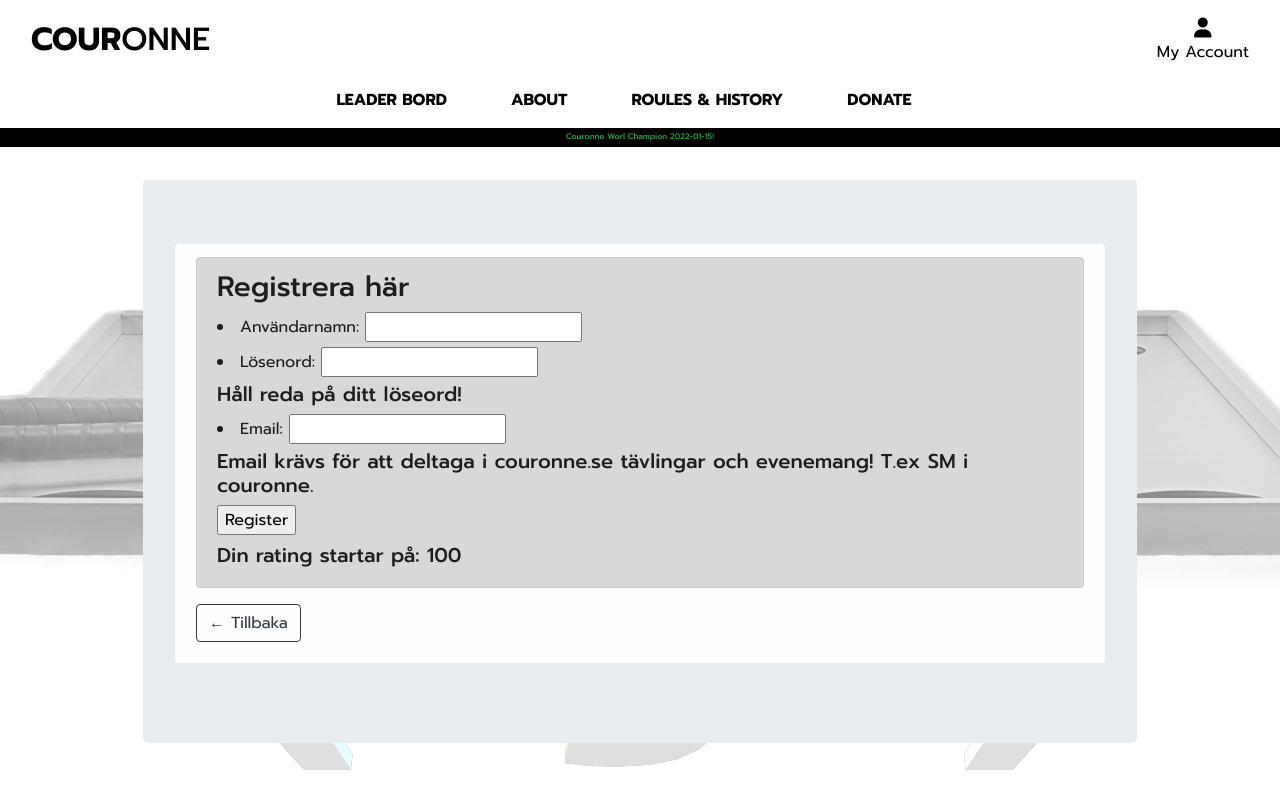
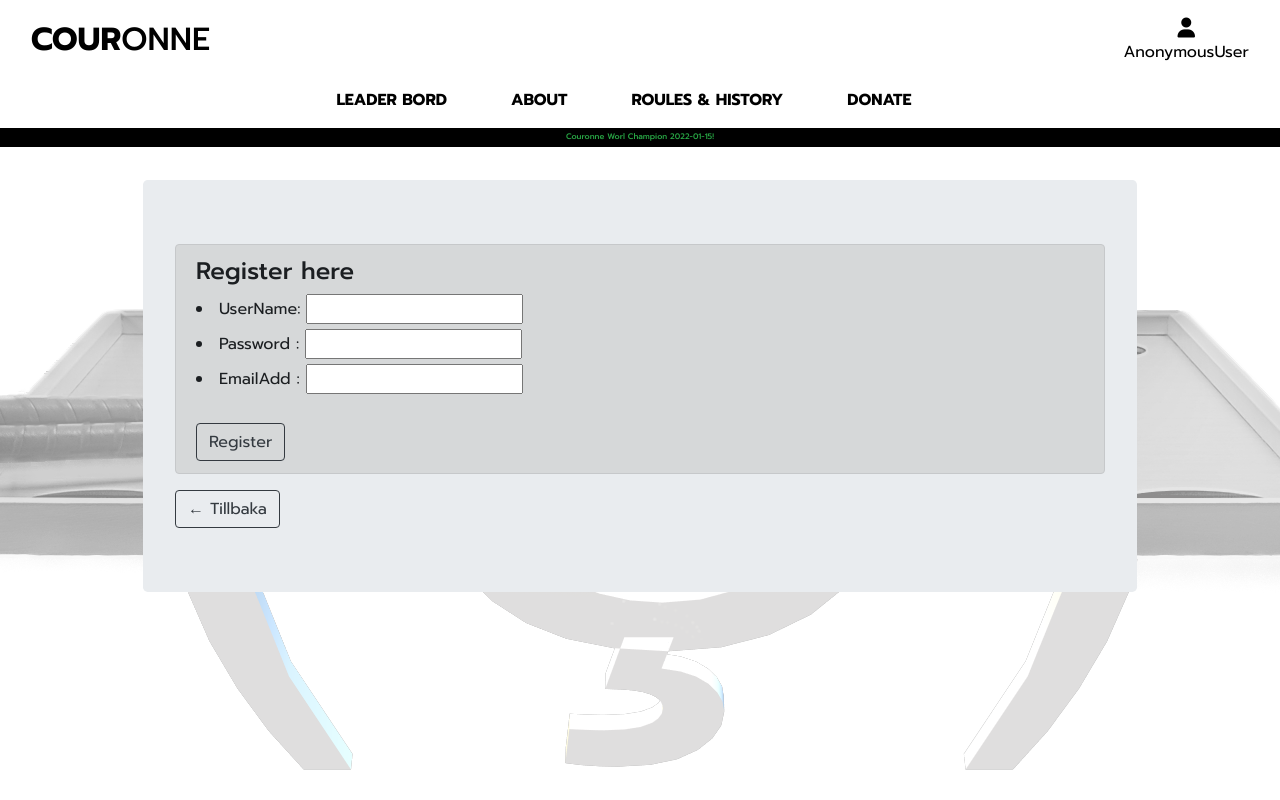
Before and after one commit to manell0/couronne, a Django app: page /register/ in a window 1280 px wide. Run offline with Django 3.2, Linux system fonts and the light colour scheme; some libraries are stand-ins or nearby versions.

Commit message:
Update forms and templates links

```diff
--- a/home/forms.py
+++ b/home/forms.py
@@ -5,36 +5,31 @@ from django.utils.translation import gettext_lazy as _
 from django.core import validators
 
 class UserForm(forms.ModelForm):
-    password = forms.CharField(widget=forms.PasswordInput(), label='Lösenord', help_text='<h5>Håll reda på ditt löseord!</h5>')
+    password = forms.CharField(widget=forms.PasswordInput(), label='Password ')
     class Meta():
         model = User
         fields = ('username','password','email')
-
-        labels = {"username":"Användarnamn","email":"Email"}
-        help_texts = {'username': _(''),'email': _('<h5> Email krävs för att deltaga i couronne.se tävlingar och evenemang! T.ex SM i couronne.</h5>')}
-
-
+        labels = {"username":"UserName","email":"EmailAdd "}
+        help_texts = {'username': _(''),'email': _('')}
 
 
 class UserProfileInfoForm(forms.ModelForm):
     class Meta():
         model = UserProfileInfo
         fields = ['club_location']
-
-        labels = {"club_location":"Klubb"}
-        help_texts = {'club_location': _('<h5>Klubb / Spelställe (hemma eller skolan, jobbet) / Ort</h5>')}
-        error_messages = {'club_location': {'max_length': _("Nämen så där långt... Max 40 tecken!")}}
+        labels = {"club_location":"Club/Loc"}
+        help_texts = {'club_location': _('<br>Club / Venue (home or school, work) / Location')}
+        error_messages = {'club_location': {'max_length': _("Too long ... Max 40 characters!")}}
 
 
 class UppForm(forms.ModelForm):
-    password = forms.CharField(widget=forms.PasswordInput(), label='Lösenord', help_text='<h5>Skriv in ditt löseord här... (eller om du vill byta lösenord så skriver du in det)!</h5>')
+    password = forms.CharField(widget=forms.PasswordInput(), label='Password', help_text='<br>Enter your new password (or the old password)')
     class Meta():
         model = User
         fields = ('password', 'email')
-
-        labels = {"username":"Användarnamn","email":"Email","first_name":"Ditt namn"}
-        help_texts = {'username': _(''),'email': _('<h5>Giltig emailadress krävs för giltiga ratingpoäng, samt att få delta i tävlingar och evenemang! T.ex couronne SM.</h5>')}
-        error_messages = {'username': {'max_length': _("Nämen så där långt... Max 40 tecken!")}}
+        labels = {"username":"User Name","email":"EmailAdd","first_name":"Your Name"}
+        help_texts = {'username': _(''),'email': _('<br>A valid email is required for valid rating points!')}
+        error_messages = {'username': {'max_length': _("Too long ... Max 40 characters!")}}
 
 class UserMatchForm(forms.ModelForm):
     class Meta():
--- a/home/templates/home/couronne_info.html
+++ b/home/templates/home/couronne_info.html
@@ -25,7 +25,7 @@
                                 <th style="width:100px; padding:1px"><font color="#76807e"><h2> ○ <i></font><a href="#TE"><font color="#76807e"> Event </font></a></i></h2></th>
                             <th style="width:100px; padding:1px"><font color="#419789"><h2> ○ <i></font><a href="#FQ"><font color="#419789"> FAQ </font></a></i></h2></th>
                                 <th style="width:100px; padding:1px"><font color="#925f5f"><h2> ○ <i></font><a href="#FO"><font color="#925f5f"> Fusk </font></a></i></h2></th>
-                            <th style="width:100px; padding:1px"><font color="#76807e"><h2> ○ <i></font><a href="#OM"><font color="#76807e"> Om oss </font></a></i></h2></th>
+                            <th style="width:100px; padding:1px"><font color="#76807e"><h2> ○ <i></font><a href="#OM"><font color="#76807e"> Om </font></a></i></h2></th>
                                 <th style="width:100px; padding:1px"><font color="#23343d"><h2> ○ <i></font><a href="#V"> Vilkor </font></a></i></h2></th></tr>
 
                         </table></center>
--- a/home/templates/home/registration.html
+++ b/home/templates/home/registration.html
@@ -1,6 +1,5 @@
 {% extends "base.html" %}
 {% load static %}
-
 {% block page_header %}
 <div class="container header-container">
     <div class="row">
@@ -8,43 +7,37 @@
     </div>
 </div>
 {% endblock %}
-
-
 {% block content %}
-
 <div class="container">
-
     <div class="jumbotron">
-    <div  class="alert alert-light">
 
             <div class="alert alert-dark ">
+                {% if registered and reg %}
+                <h1>Updated and ready!</h1>
+                <meta http-equiv="REFRESH" content="{% url 'home:home' %}">
+                {% elif registered %}
+                <h1>Thank you for registering!</h1>
+                <a class="nav-item nav-link" href="{% url 'account_login' %}">&#128566 Login</a>
+                {% else %}
+                <h4>Register here</h4>
 
-      {% if registered and reg %}
-        <h1>Najs med uppdatering</h1>
-        <meta http-equiv="REFRESH" content="0;url=http://127.0.0.1:8000/">
+                <form enctype="multipart/form-data" method="POST">
+                    {% csrf_token %}
+                    {{ user_form.as_ul }}
+                    <!--{{ profile_form.as_table }} -->
+                    <!--<input type="submit" name="" value="Register">-->
+                    <br>
+                    <input class="btn btn-outline-dark" type="submit" name="" value="Register">
 
-      {% elif registered %}
-         <h1>Tack för att du registrerat dig!</h1>
-        <a class="nav-item nav-link" href="{% url 'home:user_login' %}">&#128566 Login</a>
-      {% else %}
-        <h3>Registrera här</h3>
-        <form enctype="multipart/form-data" method="POST">
-          {{ user_form.as_ul }}
-          {% csrf_token %}
-          <!--{{ profile_form.as_ul }} -->
-          <input type="submit" name="" value="Register">
-          <h1> </h1>
-          <h1> </h1>
-          <h1> </h1>
-          <h5>Din rating startar på: 100</h5>
+                    <!--<h5>Din rating startar på: 100</h5>-->
                 </form>
 
                 {% endif %}
             </div>
-    <a class="btn btn-outline-dark"  href="javascript:history.back()"> ← Tillbaka </a><h3> </h3>
+            <a class="btn btn-outline-dark"  href="javascript:history.back()"> ← Tillbaka </a>
+
+
+    </div>
 </div>
 
-    </div>
-
-  </div>
 {% endblock %}
--- a/home/urls.py
+++ b/home/urls.py
@@ -11,4 +11,5 @@ urlpatterns = [
     path('update/', views.update, name='update'),
     path('couronne_info/',views.couronne_info, name="couronne_info"),
     path('register/',views.register, name="register"),
+    path('user_login/',views.user_login, name="user_login"),
 ]
--- a/home/views.py
+++ b/home/views.py
@@ -148,7 +148,7 @@ def edit(request):
     searchWord = request.POST.get('search')
     if searchWord == user.username:
         print('sökork---user.fist_name--------',searchWord, '--------------- sökord')
-        return HttpResponse("<br><br><h2><center><font color="'#d30f0f'"><h1> Ööööö!!!</h1> </font>Försöker du ge poäng till dig själv?! Aja baja!<br><br> <a href=http://127.0.0.1:8000/home/reg_match/> → Tillbaka ← </a></h2>")
+        return HttpResponse("<br><br><h2><center><font color="'#d30f0f'"><h1> Ööööö!!!</h1> </font>Försöker du ge poäng till dig själv?! Aja baja!<br><br> <a href=https://8000-lime-cod-wnrz8yeu.ws-eu16.gitpod.io/reg_match/> → Tillbaka ← </a></h2>")
 
     if searchWord == '':
         print('sökork------ tomt -----',searchWord, '--------------- sökord')
@@ -426,9 +426,27 @@ def couronne_info(request):
 def successView(request):
     return HttpResponse("<br><br><h2><center><font color="'green'"><h1> Tack för ditt meddelande</h1> Vi åtrkommer snarast<br><br> <a href=http://127.0.0.1:8000/> → Tillbaka ← </a></font></h2>")
 
+def user_login(request):
+    pass
+    #return HttpResponse("<br><br><h2><center><font color="'#d30f0f'"><h1> Ööööö!!!</h1> </font>Försöker du ge poäng till dig själv?! Aja baja!<br><br> <a href=https://8000-lime-cod-wnrz8yeu.ws-eu16.gitpod.io/reg_match/> → Tillbaka ← </a></h2>")
+    return HttpResponseRedirect('/accounts/login')
+
 def register(request):
     print('>>>>>>>>>>>>>>>>>>>>>>>>>>>>>>>>>>>>>>>>>>>>>> REGISTER')
     registered = False
+    # ------------------------------------------
+    # Check if user is logged in. If the user is logged in,
+    # they will be forwarded to update the profile page
+    profile = UserProfileInfo.objects.all()
+    user = request.user
+
+    for p in profile:
+        if str(p) == str(user):
+            print(p)
+            #return render(request, 'home/couronne_info.html')
+            return HttpResponseRedirect('/update/')
+            #return HttpResponseRedirect(reverse('users'))
+    # ------------------------------------------
 
     if request.method == 'POST':
         # Get info from "both" forms
@@ -493,7 +511,7 @@ def register(request):
                            'profile_form':profile_form,
                            'registered':registered})
 
-def donate(request):
-    """ A view to return the index page """
-    all_objects = UserProfileInfo.objects.order_by('ratingf')
-    return render(request, 'home/index.html', {'all_objects': all_objects})
+#def donate(request):
+#    """ A view to return the index page """
+#    all_objects = UserProfileInfo.objects.order_by('ratingf')
+#    return render(request, 'home/index.html', {'all_objects': all_objects})
--- a/static/css/base.css
+++ b/static/css/base.css
@@ -11,15 +11,26 @@ body {
     font-family: 'Prompt', sans-serif;
 }
 
-.opacity {
+#id_long_desc {
+    width: 300px;
+    height: 200px;
+}
 
-    background-color: rgba(121, 31, 31, 0.1) !important;
+.padding-text {
+
+    padding-left: 1em;
 }
 
 /*------------------ Colors -------------*/
-/*.text-white{
-    color: #fff;
-}*/
+.color-transparent{
+    opacity: 0.5;
+}
+
+
+
+.text-brown{
+    color:brown;
+}
 
 .color-beige{
     color: antiquewhite;
@@ -28,7 +39,7 @@ body {
 
 /*------------- Grid style  -------------*/
 .my-container{
-    border: 5px solid green;
+
     display: flex;
     align-items: center;
     justify-content: center;
--- a/static/js/color_change.js
+++ b/static/js/color_change.js
@@ -5,7 +5,7 @@ var header = document.querySelector('#colors')
 
 
 
-console.log('va fan da och kontakt')
+
 // Hover (mouseover and mouseout)
 headOne.addEventListener('mouseover',function(){
     headOne.textContent = "Registered result can not be changed!";
@@ -45,4 +45,4 @@ function getRandomColor(){
   }
 
   // Now perform the action over intervals (milliseocnds):
-  setInterval("changeHeaderColor()",800);
+  setInterval("changeHeaderColor()",80);
--- a/templates/base.html
+++ b/templates/base.html
@@ -72,15 +72,15 @@
                             <a class="text-black nav-link" href="#" id="user-options" data-toggle="dropdown" aria-haspopup="true" aria-expanded="false">
                                 <div class="text-center">
                                     <div><i class="fas fa-user fa-lg"></i></div>
-                                    <p class="my-0">My Account</p>
+                                    <p class="my-0">{{user}}</p>
                                 </div>
                             </a>
                             <div class="dropdown-menu border-0" aria-labelledby="user-options">
                                 {% if request.user.is_authenticated %}
                                     {% if request.user.is_superuser %}
-                                        <a href="" class="dropdown-item ">Management</a>
+                                        <a href="{% url 'admin:index' %}" class="dropdown-item ">Management</a>
                                     {% endif %}
-                                    <a href="" class="dropdown-item">My Profile</a>
+                                    <a href="{% url 'home:update' %}" class="dropdown-item">My Profile</a>
                                     <a href="{% url 'account_logout' %}" class="dropdown-item">Logout</a>
                                 {% else %}
                                     <a href="{% url 'home:register' %}" class="dropdown-item">Register</a>
```
Also changed, not shown: home/templates/home/index.html (+25 -15 lines), home/templates/home/reg_match.html (+5 -5 lines), home/templates/home/update.html (+23 -34 lines). Lines whose indentation alone changed are shown as unchanged.
